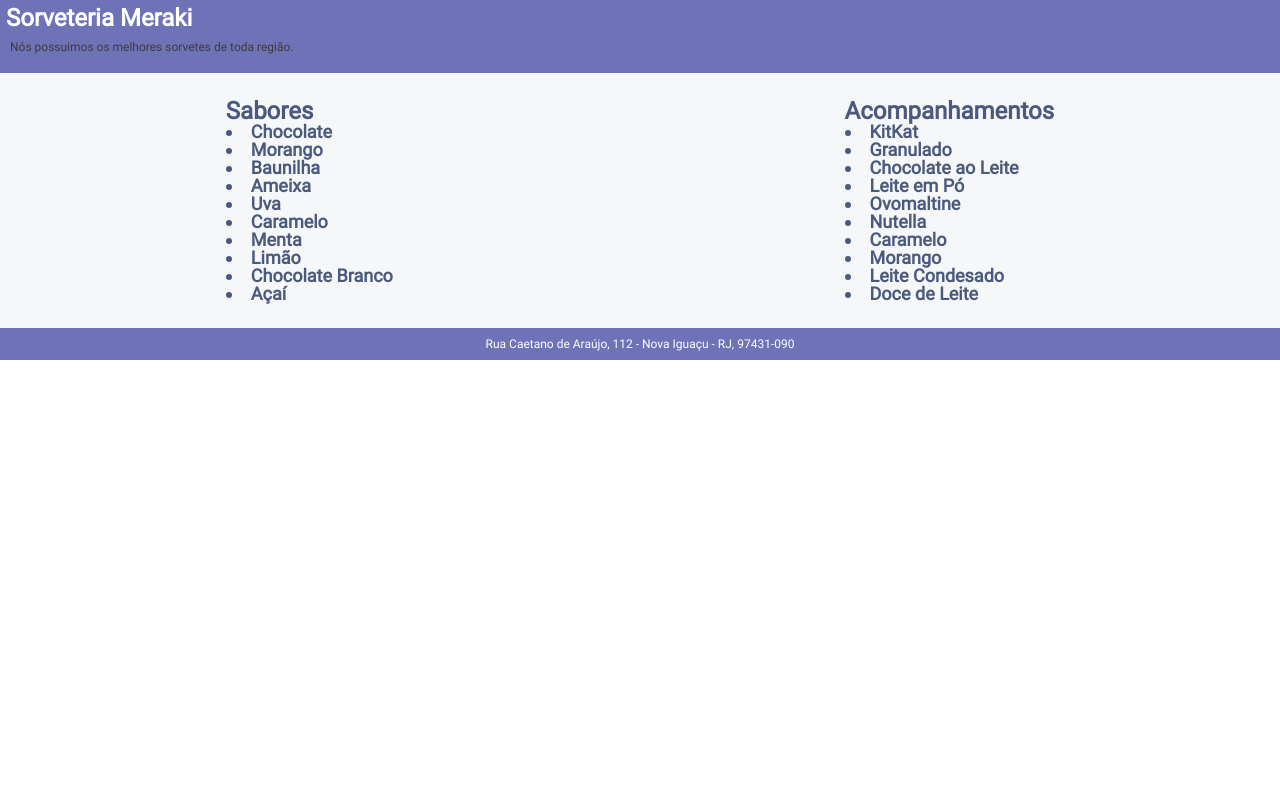
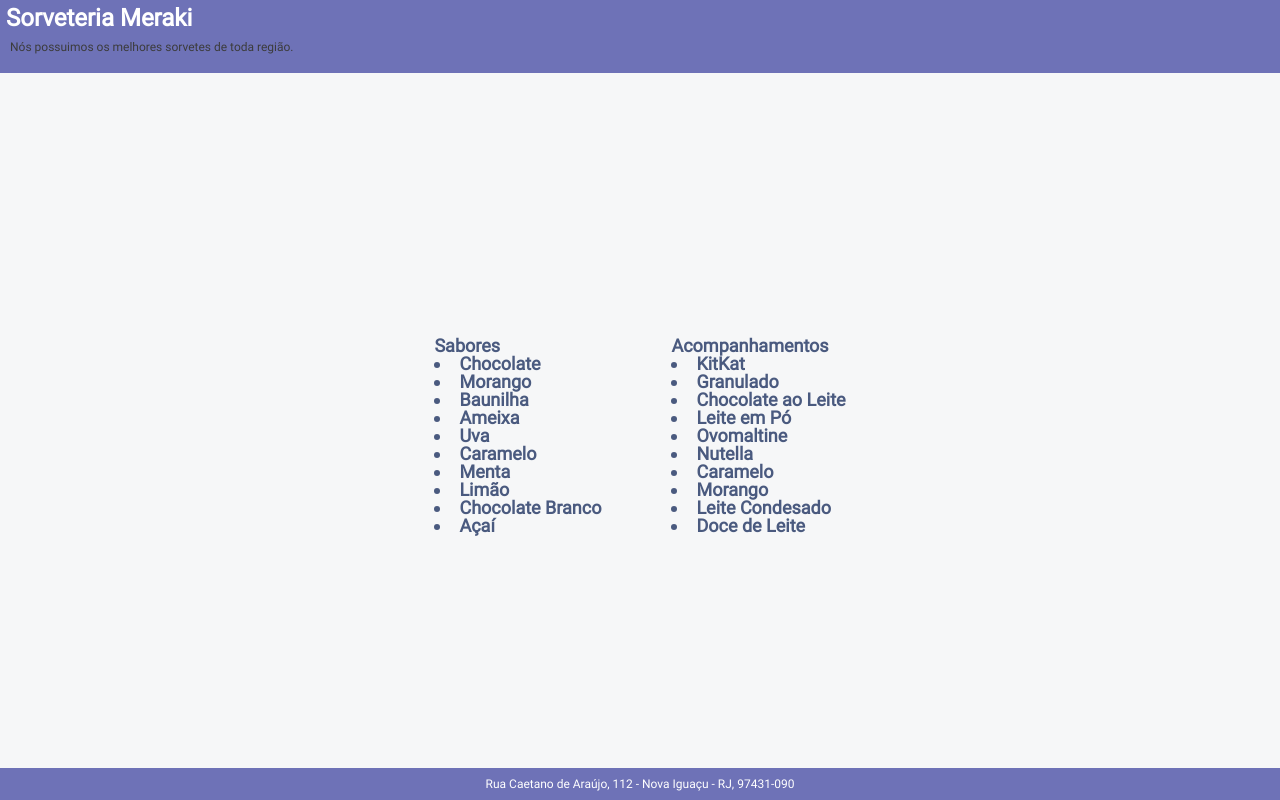
Before and after one commit to MatheusSanches02/CheckPoint-2-React, a React (Create React App) app in the folder exercicio5-2/: page / in a window 1280 px wide. Built offline with nearby package versions, Linux system fonts and the light colour scheme.

Commit message:
Finalização do projeto

```diff
--- a/exercicio5-2/src/components/corpo/styledCorpo.js
+++ b/exercicio5-2/src/components/corpo/styledCorpo.js
@@ -1,14 +1,16 @@
 import styled from 'styled-components'
 
 
-export const CorpoSorveteria = styled.html `
+export const CorpoSorveteria = styled.section `
     display: flex;
-    justify-content: space-around;
+    justify-content: center;
     background-color: var(--background);
-
+    height: calc(100vh - 75px);
+    align-items: center;
+    grid-gap: 70px;
 `
 
-export const Sabores = styled.html`
+export const Sabores = styled.div`
     margin-top:2%;
     margin-bottom: 2%;
     color: var(--font-light);
@@ -16,7 +18,7 @@ export const Sabores = styled.html`
 
 `
 
-export const Coberturas = styled.html`
+export const Coberturas = styled.div`
     margin-top:2%;
     margin-bottom:2%;
     color: var(--font-light);
--- a/exercicio5-2/src/components/rodape/styledRodape.js
+++ b/exercicio5-2/src/components/rodape/styledRodape.js
@@ -6,6 +6,8 @@ export const Footer = styled.html`
         width: 100%;
         padding-top: 10px;
         padding-bottom: 10px;
+        position: fixed;
+        bottom:0;
     }
     p{
         text-align: center;
```
